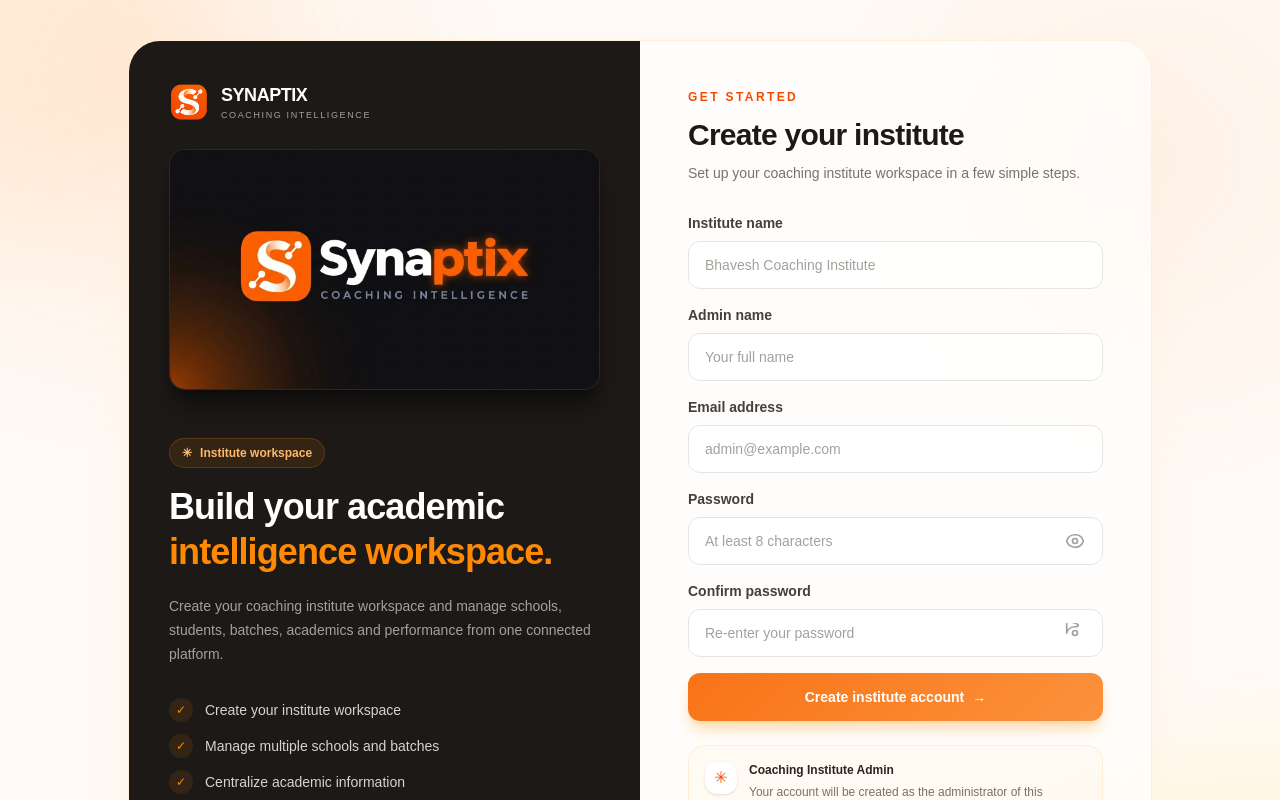
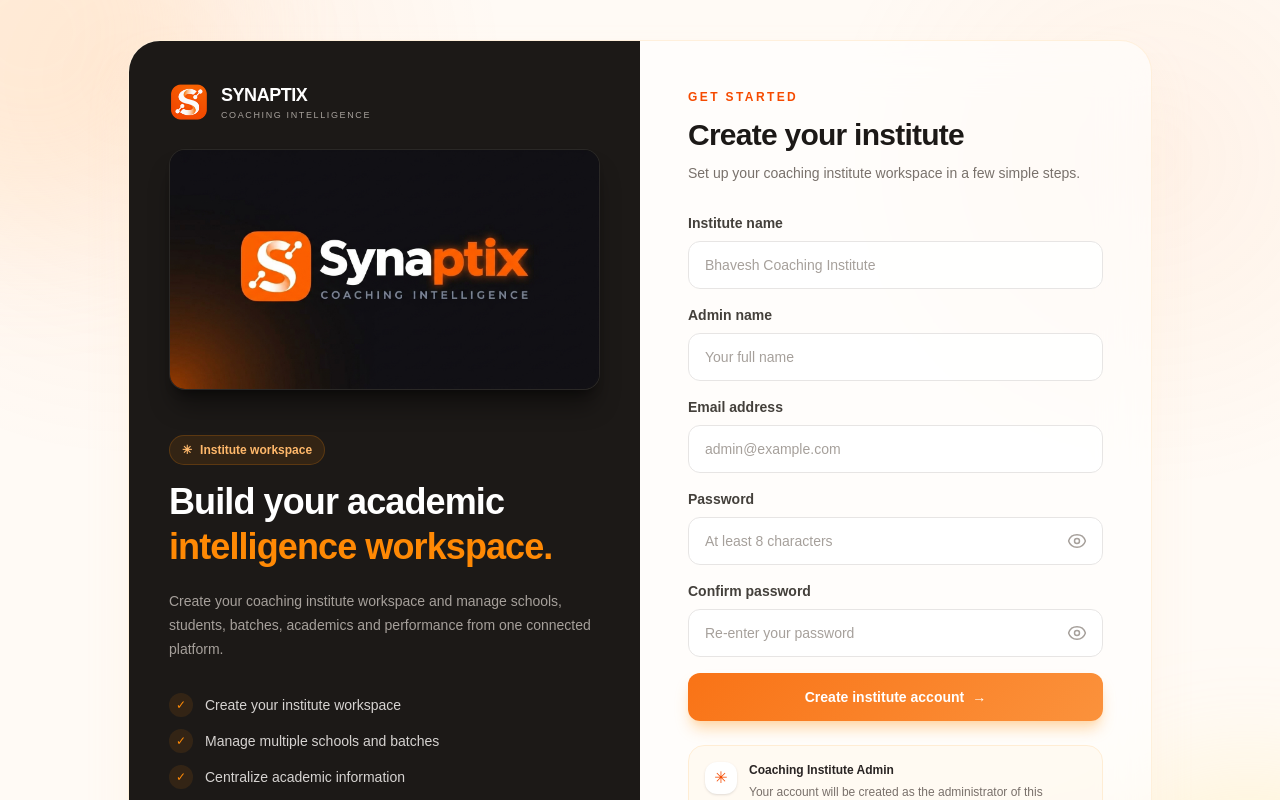
Before and after one commit to BhaveshSawant20/Synaptix, a Next.js app in the folder frontend/: page /register in a window 1280 px wide. Shown: the top 800 px of the page. Built offline with nearby package versions, Linux system fonts and the light colour scheme; no server answers.

Commit message:
fix(ui): unify password eye toggle icon and suppress browser autofill key icon overlay

```diff
--- a/frontend/src/app/globals.css
+++ b/frontend/src/app/globals.css
@@ -45,10 +45,28 @@
   color: #431407;
 }
 
-/* Hide native Edge / IE password reveal icon so custom eye icon is always shown cleanly */
+/* Hide native browser password reveal, credentials autofill, and password generator icons */
 input::-ms-reveal,
 input::-ms-clear {
   display: none !important;
+  visibility: hidden !important;
+  pointer-events: none !important;
+  width: 0 !important;
+  height: 0 !important;
+}
+
+input::-webkit-credentials-auto-fill-button,
+input::-webkit-strong-password-auto-fill-button,
+input::-webkit-caps-lock-indicator,
+input::-webkit-contacts-auto-fill-button {
+  display: none !important;
+  visibility: hidden !important;
+  pointer-events: none !important;
+  position: absolute !important;
+  right: 0 !important;
+  width: 0 !important;
+  height: 0 !important;
+  opacity: 0 !important;
 }
 
 .glass {
--- a/frontend/src/app/register/page.tsx
+++ b/frontend/src/app/register/page.tsx
@@ -3,6 +3,7 @@
 import { FormEvent, useState } from "react";
 import Link from "next/link";
 import { API_BASE } from "@/lib/api";
+import { EyeIcon } from "@/components/EyeIcon";
 
 export default function RegisterPage() {
   const [instituteName, setInstituteName] = useState("");
@@ -114,9 +115,8 @@
                 />
               </div>
             </div>
-
-            <div className="mt-8 max-w-md">
-              <div className="mb-4 inline-flex items-center gap-2 rounded-full border border-orange-400/20 bg-orange-400/10 px-3 py-1.5 text-xs font-semibold text-orange-300">
+            <div className="mt-6 max-w-md">
+              <div className="mb-3.5 inline-flex items-center gap-2 rounded-full border border-orange-400/20 bg-orange-400/10 px-3 py-1.5 text-xs font-semibold text-orange-300">
                 <span>✳</span>
                 Institute workspace
               </div>
@@ -284,6 +284,9 @@
                       onChange={(event) => setPassword(event.target.value)}
                       placeholder="At least 8 characters"
                       autoComplete="new-password"
+                      data-lpignore="true"
+                      data-1p-ignore="true"
+                      spellCheck={false}
                       required
                       minLength={8}
                       className="h-12 w-full rounded-xl border border-stone-200 bg-white/80 px-4 pr-12 text-sm text-stone-800 outline-none transition placeholder:text-stone-400 focus:border-orange-400 focus:ring-4 focus:ring-orange-100"
@@ -299,44 +302,9 @@
                           ? "Hide password"
                           : "Show password"
                       }
-                      className="absolute right-3 top-1/2 flex h-8 w-8 -translate-y-1/2 items-center justify-center rounded-lg text-stone-400 transition hover:bg-orange-50 hover:text-orange-600"
+                      className="absolute right-2.5 top-1/2 z-10 flex h-8 w-8 -translate-y-1/2 items-center justify-center rounded-lg bg-white/90 text-stone-400 backdrop-blur-xs transition hover:bg-orange-50 hover:text-orange-600 focus:outline-none"
                     >
-                      {showPassword ? (
-                        <svg
-                          xmlns="http://www.w3.org/2000/svg"
-                          viewBox="0 0 24 24"
-                          fill="none"
-                          stroke="currentColor"
-                          strokeWidth="2"
-                          className="h-5 w-5"
-                        >
-                          <path
-                            strokeLinecap="round"
-                            strokeLinejoin="round"
-                            d="M3.98 8.223A10.477 10.477 0 001.934 12C3.226 16.338 7.26 19.5 12 19.5c1.684 0 3.273-.38 4.686-1.057M6.228 6.228A10.45 10.45 0 0112 4.5c4.74 0 8.773 3.162 10.066 7.5a10.523 10.523 0 01-4.132 5.411M6.228 6.228L3 3m3.228 3.228l3.06 3.06m0 0a3 3 0 104.243 4.243m-4.243-4.243l4.243 4.243m0 0L21 21"
-                          />
-                        </svg>
-                      ) : (
-                        <svg
-                          xmlns="http://www.w3.org/2000/svg"
-                          viewBox="0 0 24 24"
-                          fill="none"
-                          stroke="currentColor"
-                          strokeWidth="2"
-                          className="h-5 w-5"
-                        >
-                          <path
-                            strokeLinecap="round"
-                            strokeLinejoin="round"
-                            d="M2.062 12.348a1 1 0 010-.696C3.423 7.585 7.32 4.5 12 4.5s8.577 3.085 9.938 7.152a1 1 0 010 .696C20.577 16.415 16.68 19.5 12 19.5s-8.577-3.085-9.938-7.152z"
-                          />
-                          <path
-                            strokeLinecap="round"
-                            strokeLinejoin="round"
-                            d="M15 12a3 3 0 11-6 0 3 3 0 016 0z"
-                          />
-                        </svg>
-                      )}
+                      <EyeIcon show={showPassword} />
                     </button>
                   </div>
                 </div>
@@ -360,6 +328,9 @@
                       }
                       placeholder="Re-enter your password"
                       autoComplete="new-password"
+                      data-lpignore="true"
+                      data-1p-ignore="true"
+                      spellCheck={false}
                       required
                       minLength={8}
                       className="h-12 w-full rounded-xl border border-stone-200 bg-white/80 px-4 pr-12 text-sm text-stone-800 outline-none transition placeholder:text-stone-400 focus:border-orange-400 focus:ring-4 focus:ring-orange-100"
@@ -377,44 +348,9 @@
                           ? "Hide confirm password"
                           : "Show confirm password"
                       }
-                      className="absolute right-3 top-1/2 flex h-8 w-8 -translate-y-1/2 items-center justify-center rounded-lg text-stone-400 transition hover:bg-orange-50 hover:text-orange-600"
+                      className="absolute right-2.5 top-1/2 z-10 flex h-8 w-8 -translate-y-1/2 items-center justify-center rounded-lg bg-white/90 text-stone-400 backdrop-blur-xs transition hover:bg-orange-50 hover:text-orange-600 focus:outline-none"
                     >
-                      {showConfirmPassword ? (
-                        <svg
-                          xmlns="http://www.w3.org/2000/svg"
-                          viewBox="0 0 24 24"
-                          fill="none"
-                          stroke="currentColor"
-                          strokeWidth="2"
-                          className="h-5 w-5"
-                        >
-                          <path
-                            strokeLinecap="round"
-                            strokeLinejoin="round"
-                            d="M3.98 8.223A10.477 10.477 0 001.934 12C3.226 16.338 7.26 19.5 12 19.5c1.684 0 3.273-.38 4.686-1.057M6.228 6.228A10.45 10.45 0 0112 4.5c4.74 0 8.773 3.162 10.066 7.5a10.523 10.45 0 01-4.132 5.411M6.228 6.228L3 3m3.228 3.228l3.06 3.06m0 0a3 3 0 104.243 4.243m-4.243-4.243l4.243 4.243m0 0L21 21"
-                          />
-                        </svg>
-                      ) : (
-                        <svg
-                          xmlns="http://www.w3.org/2000/svg"
-                          viewBox="0 0 24 24"
-                          fill="none"
-                          stroke="currentColor"
-                          strokeWidth="2"
-                          className="h-5 w-5"
-                        >
-                          <path
-                            strokeLinecap="round"
-                            strokeLinejoin="round"
-                            d="M2.062 12.348a1 1 0 010-.696C3.423 7.585 7.32 4.5 12 4.5s8.577-3.085-9.938-7.152z"
-                          />
-                          <path
-                            strokeLinecap="round"
-                            strokeLinejoin="round"
-                            d="M15 12a3 3 0 11-6 0 3 3 0 016 0z"
-                          />
-                        </svg>
-                      )}
+                      <EyeIcon show={showConfirmPassword} />
                     </button>
                   </div>
                 </div>
--- /dev/null
+++ b/frontend/src/components/EyeIcon.tsx
@@ -0,0 +1,66 @@
+"use client";
+
+interface EyeIconProps {
+  /**
+   * Whether the password text is currently revealed (unmasked).
+   * - true: password is shown as plain text -> displays slashed eye icon (click to hide)
+   * - false: password is masked (dots) -> displays open eye icon (click to reveal)
+   */
+  visible?: boolean;
+  /** Alias for visible */
+  show?: boolean;
+  className?: string;
+}
+
+export function EyeIcon({
+  visible,
+  show,
+  className = "h-5 w-5",
+}: EyeIconProps) {
+  const isPasswordRevealed = visible ?? show ?? false;
+
+  if (isPasswordRevealed) {
+    // Slashed eye icon: password currently visible, clicking will hide/mask it
+    return (
+      <svg
+        xmlns="http://www.w3.org/2000/svg"
+        viewBox="0 0 24 24"
+        fill="none"
+        stroke="currentColor"
+        strokeWidth="1.75"
+        className={className}
+        aria-hidden="true"
+      >
+        <path
+          strokeLinecap="round"
+          strokeLinejoin="round"
+          d="M3.98 8.223A10.477 10.477 0 0 0 1.934 12C3.226 16.338 7.244 19.5 12 19.5c.993 0 1.953-.138 2.863-.395M6.228 6.228A10.45 10.45 0 0 1 12 4.5c4.756 0 8.773 3.162 10.065 7.498a10.523 10.523 0 0 1-4.293 5.774M6.228 6.228 3 3m3.228 3.228 3.65 3.65m7.894 7.894L21 21m-3.228-3.228-3.65-3.65m0 0a3 3 0 1 0-4.243-4.243m4.242 4.242L9.657 9.657"
+        />
+      </svg>
+    );
+  }
+
+  // Open eye icon: password currently masked, clicking will reveal it
+  return (
+    <svg
+      xmlns="http://www.w3.org/2000/svg"
+      viewBox="0 0 24 24"
+      fill="none"
+      stroke="currentColor"
+      strokeWidth="1.75"
+      className={className}
+      aria-hidden="true"
+    >
+      <path
+        strokeLinecap="round"
+        strokeLinejoin="round"
+        d="M2.036 12.322a1.012 1.012 0 0 1 0-.639C3.423 7.51 7.36 4.5 12 4.5c4.638 0 8.573 3.007 9.963 7.178.07.207.07.431 0 .639C20.577 16.49 16.64 19.5 12 19.5c-4.638 0-8.573-3.007-9.963-7.178Z"
+      />
+      <path
+        strokeLinecap="round"
+        strokeLinejoin="round"
+        d="M15 12a3 3 0 1 1-6 0 3 3 0 0 1 6 0Z"
+      />
+    </svg>
+  );
+}
```
Also changed, not shown: frontend/src/app/app/settings/security/page.tsx (+7 -49 lines), frontend/src/app/login/page.tsx (+6 -37 lines).
